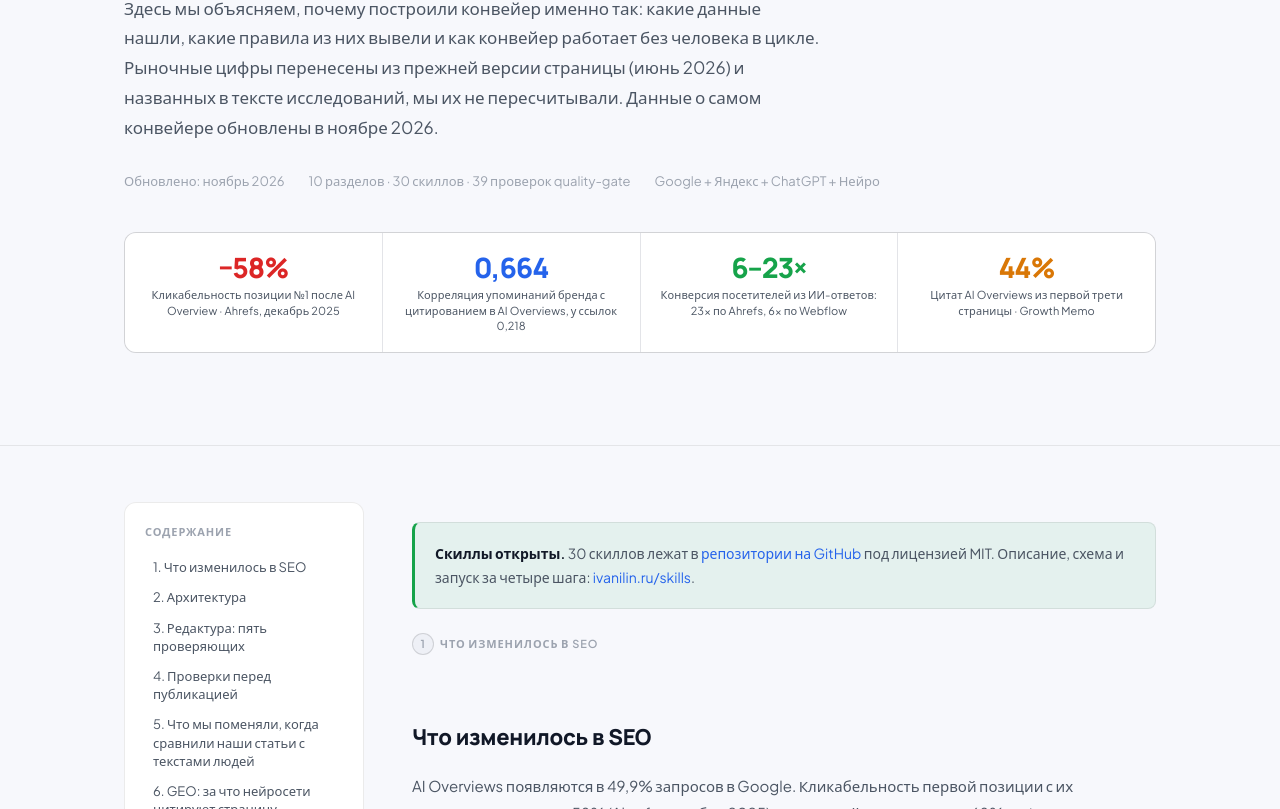
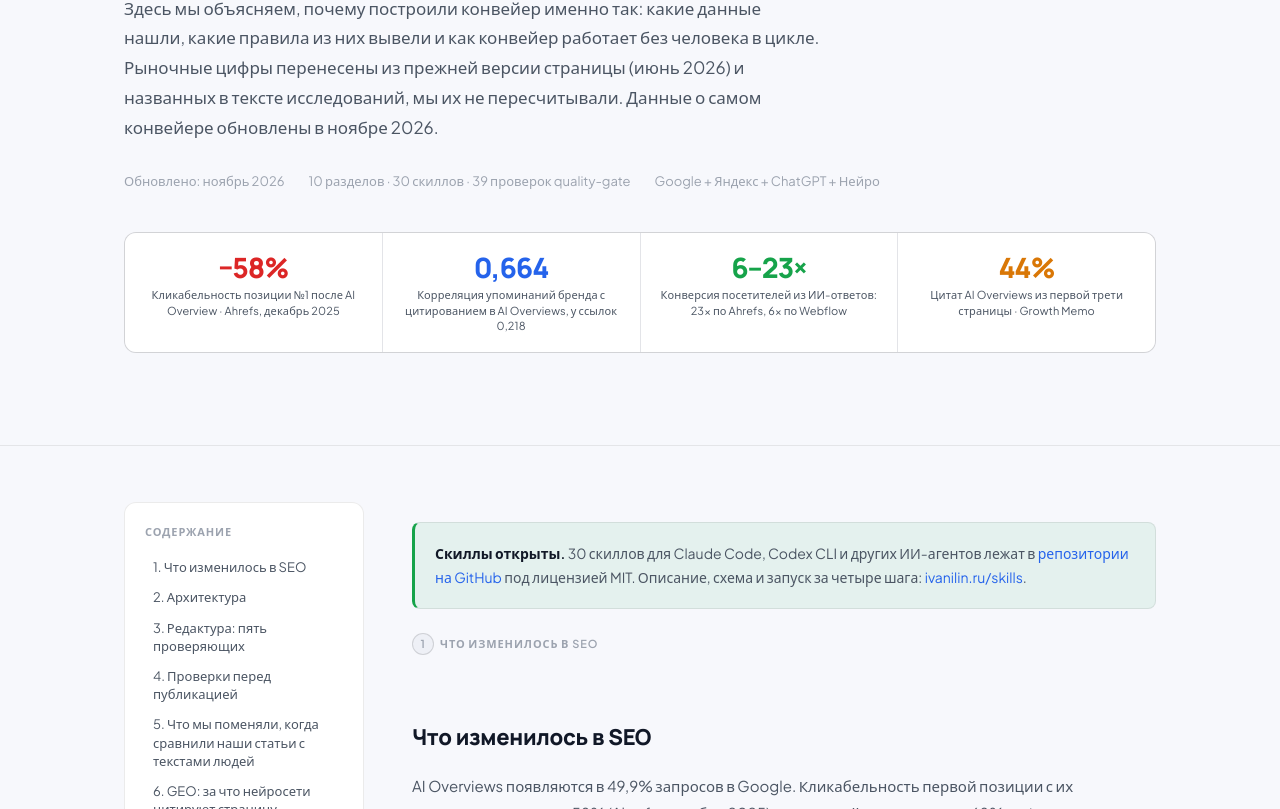
Before and after one commit to ironfelix/ai-seo-pipeline, a plain HTML site: page index.html in a window 1280 px wide. Shown: the part 293-1102 px from the top of the page. Drawn offline with Linux system fonts and the light colour scheme.

Commit message:
Методология: скиллы для разных ИИ-агентов, не только Claude Code
Co-Authored-By: Claude Sonnet 5.5 <noreply@anthropic.com>

```diff
--- a/index.html
+++ b/index.html
@@ -209,7 +209,7 @@ footer{border-top:1px solid var(--border);padding:24px;text-align:center;font-si
       </ul>
     </aside>
     <article class="article">
-      <div class="callout green"><strong>Скиллы открыты.</strong> 30 скиллов лежат в <a href="https://github.com/ironfelix/ai-content-pipeline">репозитории на GitHub</a> под лицензией MIT. Описание, схема и запуск за четыре шага: <a href="https://ivanilin.ru/skills/">ivanilin.ru/skills</a>.</div>
+      <div class="callout green"><strong>Скиллы открыты.</strong> 30 скиллов для Claude Code, Codex CLI и других ИИ-агентов лежат в <a href="https://github.com/ironfelix/ai-content-pipeline">репозитории на GitHub</a> под лицензией MIT. Описание, схема и запуск за четыре шага: <a href="https://ivanilin.ru/skills/">ivanilin.ru/skills</a>.</div>
       <div class="section-label"><span class="section-num">1</span> Что изменилось в SEO</div>
 <h2 id="s1">Что изменилось в SEO</h2>
 <p>AI Overviews появляются в 49,9% запросов в Google. Кликабельность первой позиции с их появлением упала на 58% (Ahrefs, декабрь 2025). Яндекс Нейро отвечает на 68% информационных запросов.</p>
```
